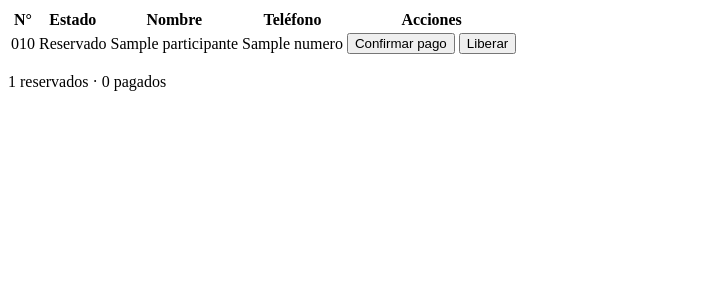
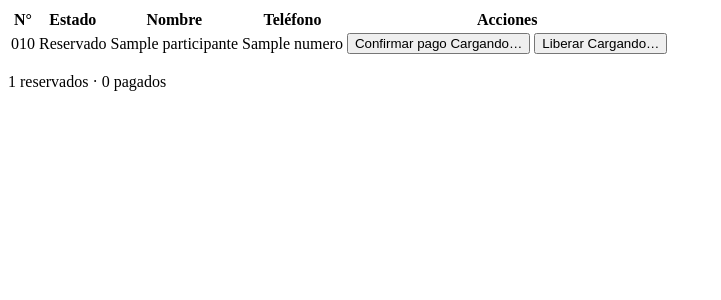
Before and after one commit to nsdelgadov/rifaFacil, a FastAPI app: template src/rifafacil/web/templates/admin/partials/tabla_boletos.html in a window 1280 px wide. Shown: the top 300 px of the page, without its empty margins (0-721 px from the left). Run offline with FastAPI, Linux system fonts and the light colour scheme; the template is opened without the code that fills it: most values are stand-ins (such as "Sample title", 1, 10 or a date in 2020).

Commit message:
feat(web): estado cargando en botones del panel admin
hx-disabled-elt con ambos IDs deshabilita los dos botones de la fila
al hacer click en cualquiera. group-[.htmx-request] cambia el texto
del botón clickeado a "Cargando…" mientras HTMX espera respuesta.

Co-Authored-By: Claude Sonnet 4.6 <noreply@anthropic.com>

```diff
--- a/src/rifafacil/web/templates/admin/partials/fila_boleto.html
+++ b/src/rifafacil/web/templates/admin/partials/fila_boleto.html
@@ -13,17 +13,23 @@
   <td class="py-2 px-4">{{ boleto.participante.telefono.numero if boleto.participante else "—" }}</td>
   <td class="py-2 px-4 space-x-2">
     {% if boleto.estado == 'reservado' %}
-      <button hx-post="/admin/boletos/{{ boleto.numero.valor }}/confirmar"
+      <button id="btn-confirmar-{{ boleto.numero.valor }}"
+              hx-post="/admin/boletos/{{ boleto.numero.valor }}/confirmar"
               hx-target="#fila-{{ boleto.numero.valor }}"
               hx-swap="outerHTML"
-              class="bg-blue-600 text-white text-sm px-3 py-1 rounded hover:bg-blue-700">
-        Confirmar pago
+              hx-disabled-elt="#btn-confirmar-{{ boleto.numero.valor }}, #btn-liberar-{{ boleto.numero.valor }}"
+              class="group bg-blue-600 text-white text-sm px-3 py-1 rounded hover:bg-blue-700 disabled:opacity-60 disabled:cursor-not-allowed">
+        <span class="group-[.htmx-request]:hidden">Confirmar pago</span>
+        <span class="hidden group-[.htmx-request]:inline">Cargando…</span>
       </button>
-      <button hx-post="/admin/boletos/{{ boleto.numero.valor }}/liberar"
+      <button id="btn-liberar-{{ boleto.numero.valor }}"
+              hx-post="/admin/boletos/{{ boleto.numero.valor }}/liberar"
               hx-target="#fila-{{ boleto.numero.valor }}"
               hx-swap="outerHTML"
-              class="bg-red-100 text-red-700 text-sm px-3 py-1 rounded hover:bg-red-200">
-        Liberar
+              hx-disabled-elt="#btn-confirmar-{{ boleto.numero.valor }}, #btn-liberar-{{ boleto.numero.valor }}"
+              class="group bg-red-100 text-red-700 text-sm px-3 py-1 rounded hover:bg-red-200 disabled:opacity-60 disabled:cursor-not-allowed">
+        <span class="group-[.htmx-request]:hidden">Liberar</span>
+        <span class="hidden group-[.htmx-request]:inline">Cargando…</span>
       </button>
     {% endif %}
   </td>
```
Also changed, not shown: tests/web/test_admin.py (+12 -0 lines).
